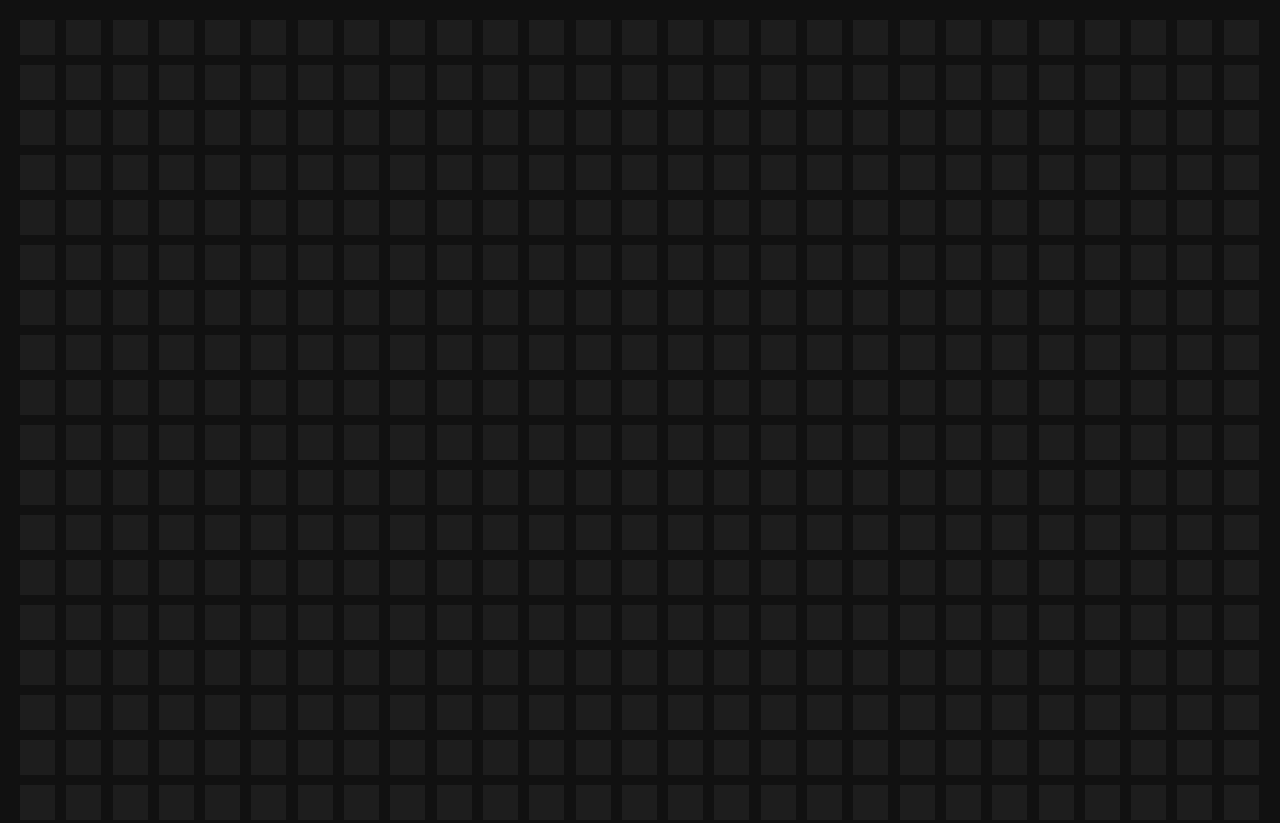
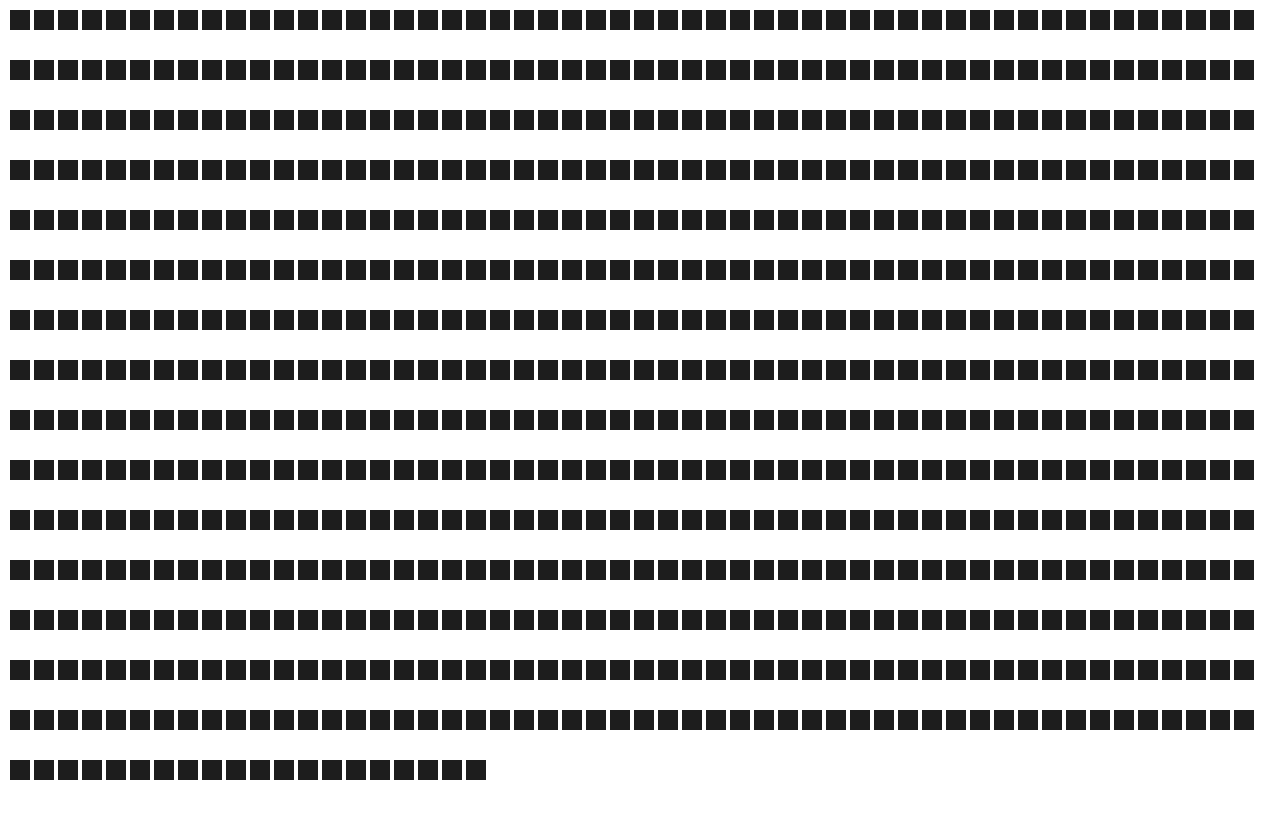
Before and after one commit to acciojob/Color-board-imrahulsrivastava, a website: page main.html in a window 1280 px wide. Drawn offline with Linux system fonts and the light colour scheme.

Commit message:
created a submission

```diff
--- a/main.html
+++ b/main.html
@@ -1,13 +1,12 @@
 <!DOCTYPE html>
-<html lang="en">
+<html>
   <head>
-    <meta charset="UTF-8" />
-    <meta name="viewport" content="width=device-width, initial-scale=1.0" />
     <link rel="stylesheet" href="styles.css" />
-    <title>Document</title>
   </head>
+
   <body>
-    <div class="container"></div>
-    <script src="script.js"></script>
+    <!-- the entire body must be written by student -->
+    <div id="container" class="container"></div>
+    <script type="text/javascript" src="./script.js"></script>
   </body>
 </html>
--- a/script.js
+++ b/script.js
@@ -1,31 +1,16 @@
-const container = document.querySelector(".container");
+const container = document.getElementById("container");
+const squares = 800;
 
-for (let i = 0; i < 800; i++) {
-  const square = document.createElement("div");
-  square.classList.add("square");
-  container.appendChild(square);
-  square.addEventListener("mouseenter", changeColor);
-	square.addEventListener("mouseover", changeColor);
-  square.addEventListener("mouseleave", revertColor);
+for (let i = 0; i < squares; i++) {
+  const innerDiv = document.createElement("div");
+  innerDiv.className = "square";
+  container.appendChild(innerDiv);
+
+  innerDiv.addEventListener("mouseover", () => {
+    innerDiv.style.animation = "changing 1s linear forwards";
+  });
+
+  innerDiv.addEventListener("mouseout", () => {
+    innerDiv.style.animation = "";
+  });
 }
-
-function changeColor(e) {
-  e.target.style.backgroundColor = generateRandomHexCode();
-}
-
-function revertColor(e) {
-  setTimeout(() => {
-    e.target.style.backgroundColor = "rgb(29, 29, 29)";
-  }, 1000);
-}
-
-function generateRandomHexCode() {
-  const characters = "0123456789abcdef";
-  let hexCode = "#";
-
-  for (let i = 0; i < 6; i++) {
-    hexCode += characters[Math.floor(Math.random() * 16)];
-  }
-
-  return hexCode;
-}
--- a/styles.css
+++ b/styles.css
@@ -1,23 +1,26 @@
-* {
-  margin: 0;
-  padding: 0;
-  box-sizing: border-box;
-}
-
-body {
-  background-color: rgb(17, 17, 17);
-  padding: 20px;
-}
-
 .container {
-  display: grid;
-  grid-template-columns: repeat(auto-fill, minmax(35px, 1fr));
-  gap: 10px;
+  width: 100%;
+  height: 100vh;
+  display: flex;
+  flex-wrap: wrap;
 }
 
 .square {
-  width: 35px;
-  height: 35px;
+  width: 20px;
+  height: 20px;
   background-color: rgb(29, 29, 29);
-  transition: background-color 1s linear;
+  margin: 2px;
 }
+
+.square:hover {
+  animation: 1s changing linear forwards;
+}
+
+@keyframes changing {
+  0% {
+    background-color: rgb(29, 29, 29);
+  }
+  100% {
+    background-color: white;
+  }
+}
```
